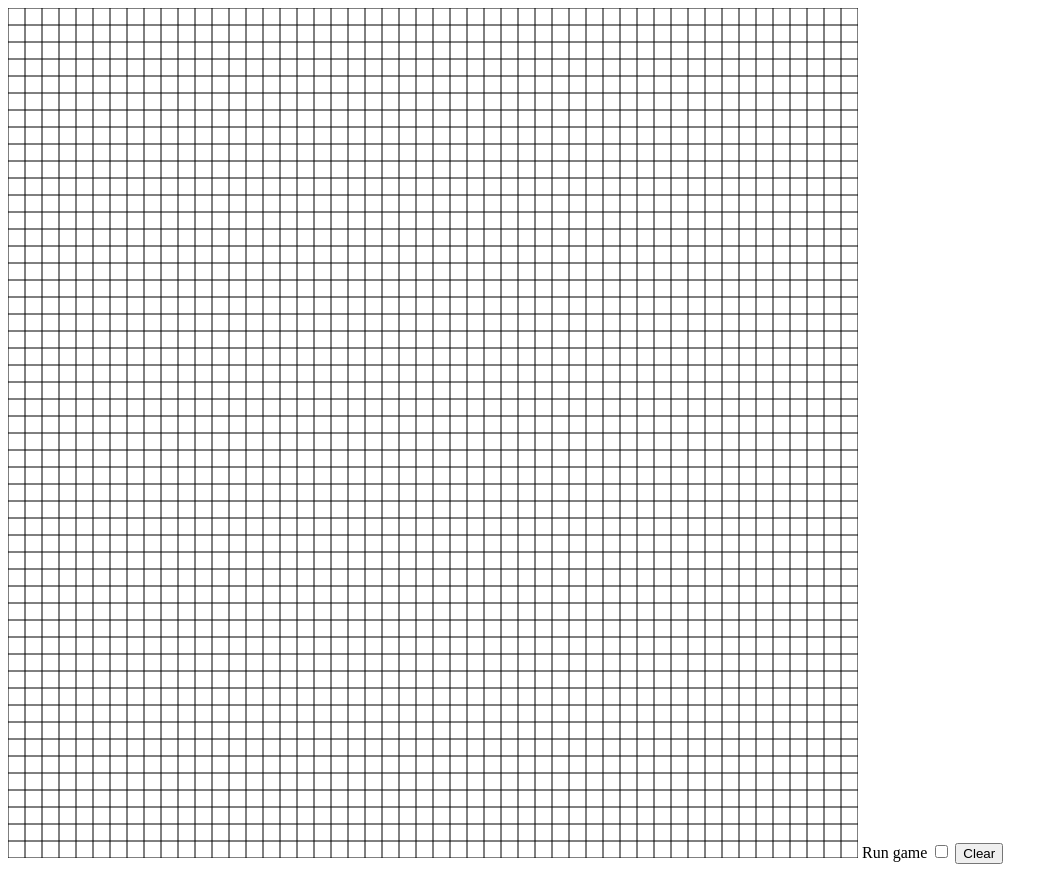
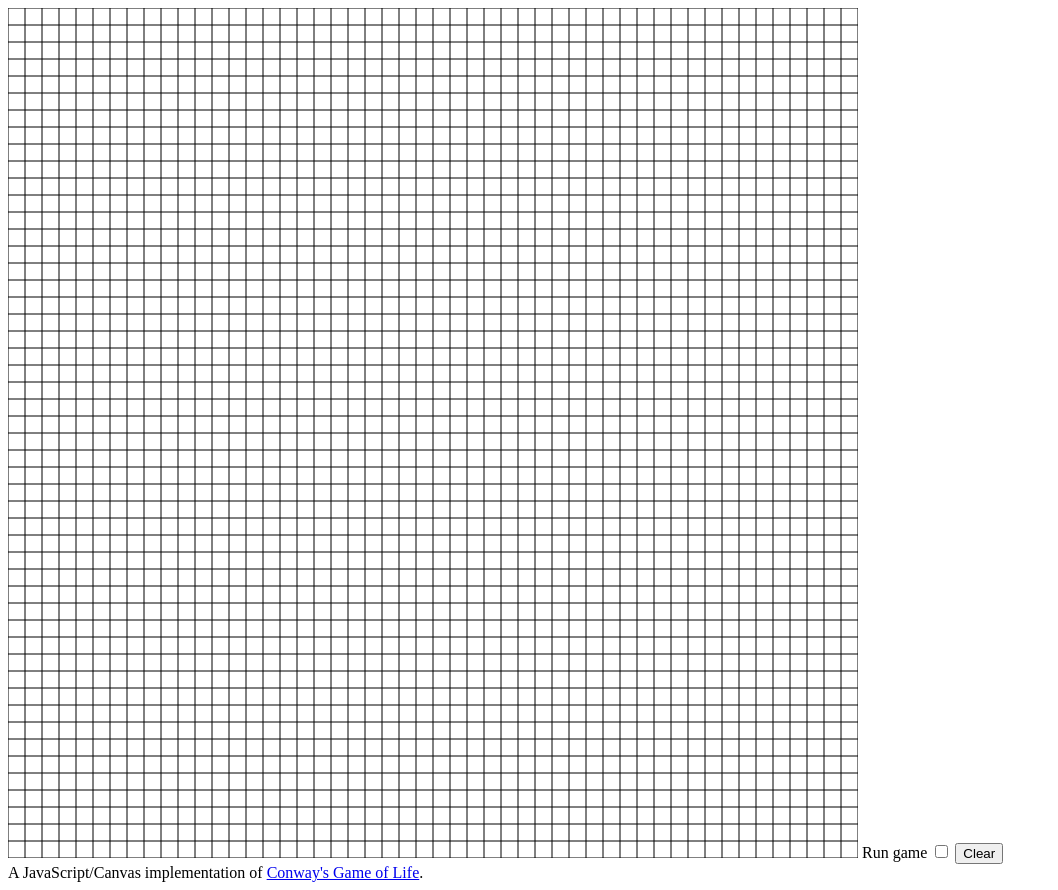
Before and after one commit to mikeweber/GameOfLife, a plain HTML site: page index.html in a window 1280 px wide. Shown: the whole page, without its empty margins (0-1058 px from the left). Drawn offline with Linux system fonts and the light colour scheme.

Commit message:
add README and source of rules

```diff
--- a/index.html
+++ b/index.html
@@ -7,6 +7,8 @@
     <label for="running">Run game</label>
     <input id="running" type="checkbox" />
     <input id="clear" type="button" value="Clear" />
+    <br />
+    A JavaScript/Canvas implementation of <a href="http://en.wikipedia.org/wiki/Conway's_Game_of_Life#Rules">Conway's Game of Life</a>.
     <script src="board.js"></script>
     <script src="game_of_life.js"></script>
     <script type="text/javascript">
```
Also changed, not shown: 1 other file.
